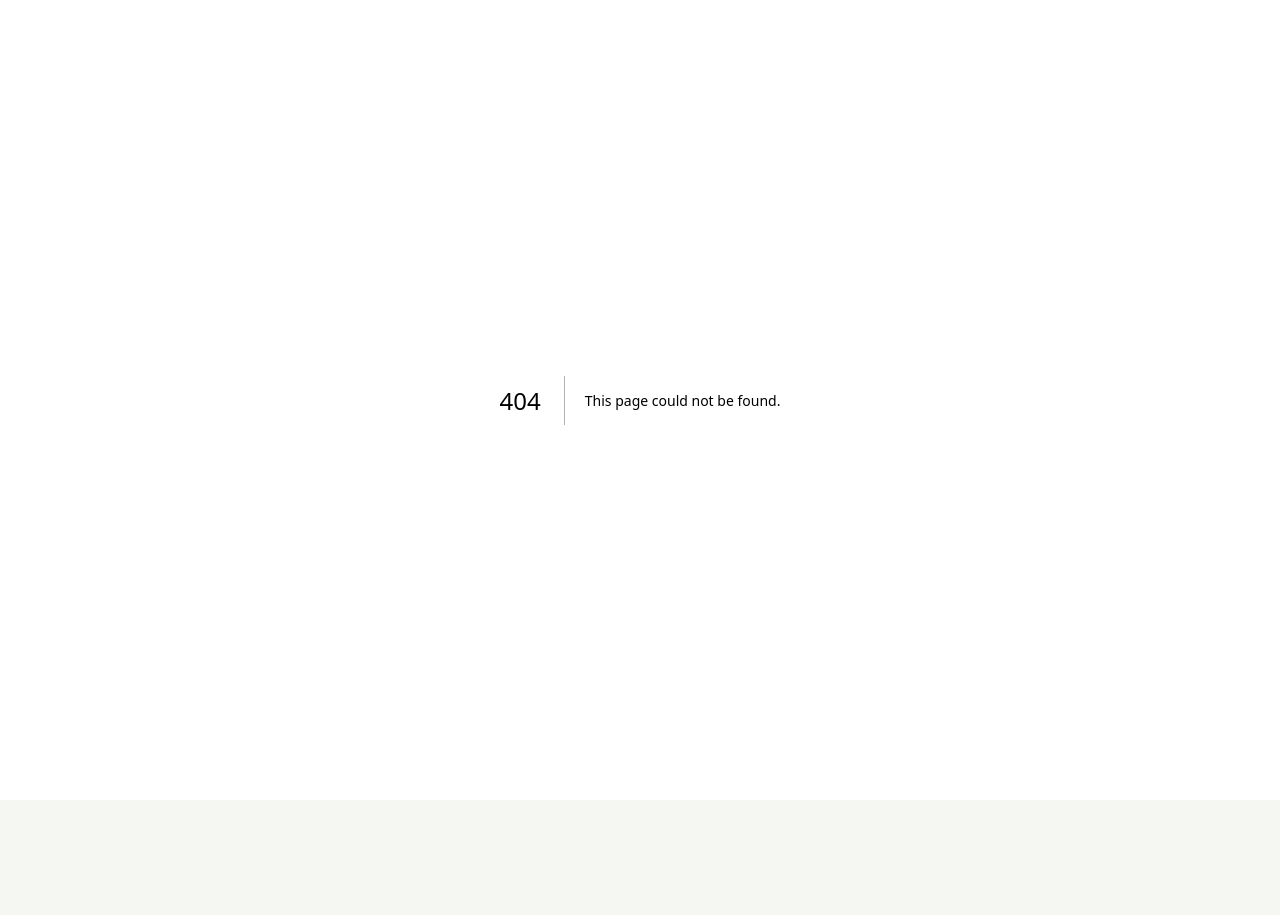
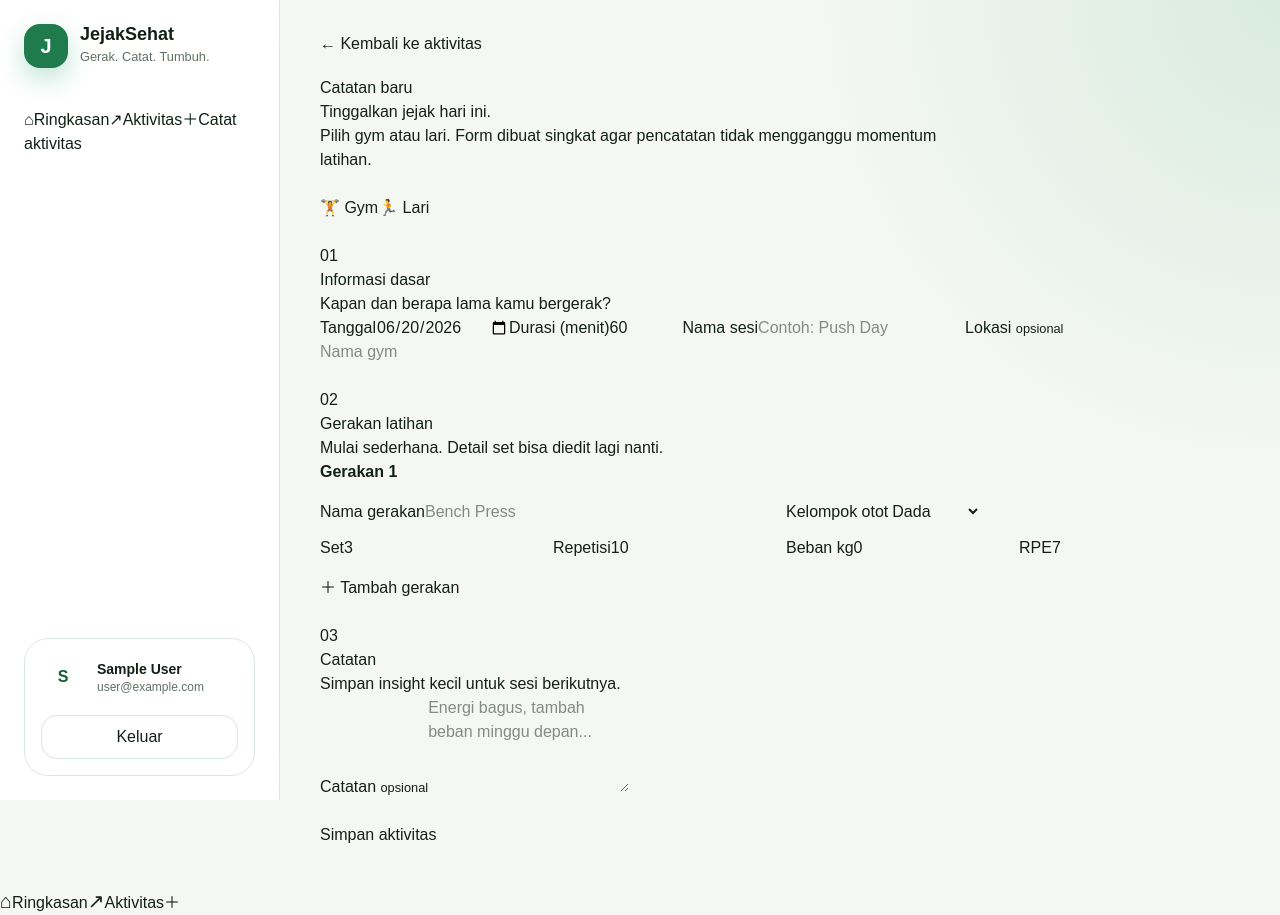
Before and after one commit to AtsukoAditia/jejaksehat, a Next.js app: page /dashboard/activities/new in a window 1280 px wide. Before the commit this address had no page. Before the commit the page ends 800 px from the top, so only its background shows below. Built offline with nearby package versions, Linux system fonts and the light colour scheme; no server answers; sample sign-in values are in the browser's storage.

Commit message:
feat(activity): add new activity page

```diff
--- /dev/null
+++ b/app/dashboard/activities/new/page.tsx
@@ -0,0 +1,19 @@
+import type { Metadata } from "next";
+import Link from "next/link";
+import { ActivityForm } from "@/src/components/activity-form";
+
+export const metadata: Metadata = { title: "Catat Aktivitas" };
+
+export default function NewActivityPage() {
+  return (
+    <div className="space-y-6">
+      <header>
+        <Link href="/dashboard/activities" className="back-link">← Kembali ke aktivitas</Link>
+        <p className="eyebrow mt-5">Catatan baru</p>
+        <h1 className="page-title">Tinggalkan jejak hari ini.</h1>
+        <p className="page-subtitle max-w-2xl">Pilih gym atau lari. Form dibuat singkat agar pencatatan tidak mengganggu momentum latihan.</p>
+      </header>
+      <ActivityForm />
+    </div>
+  );
+}
```
